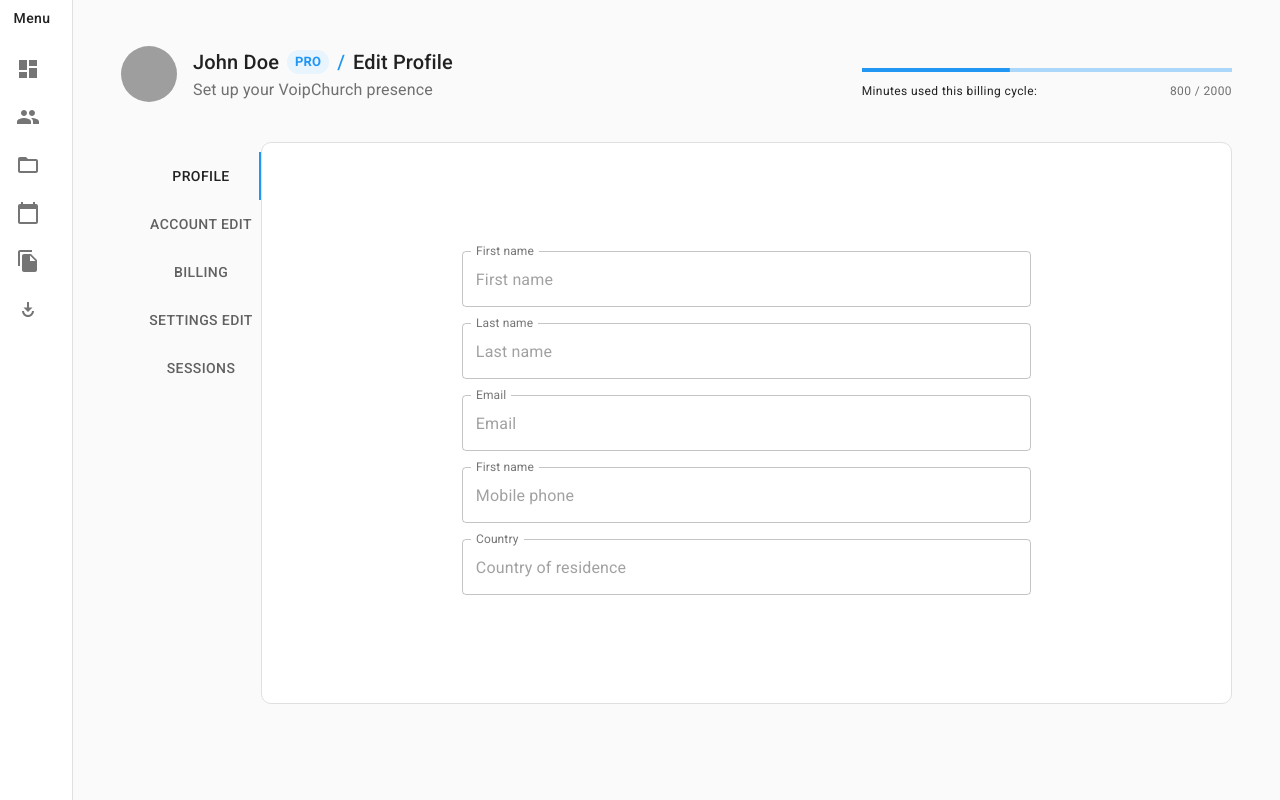
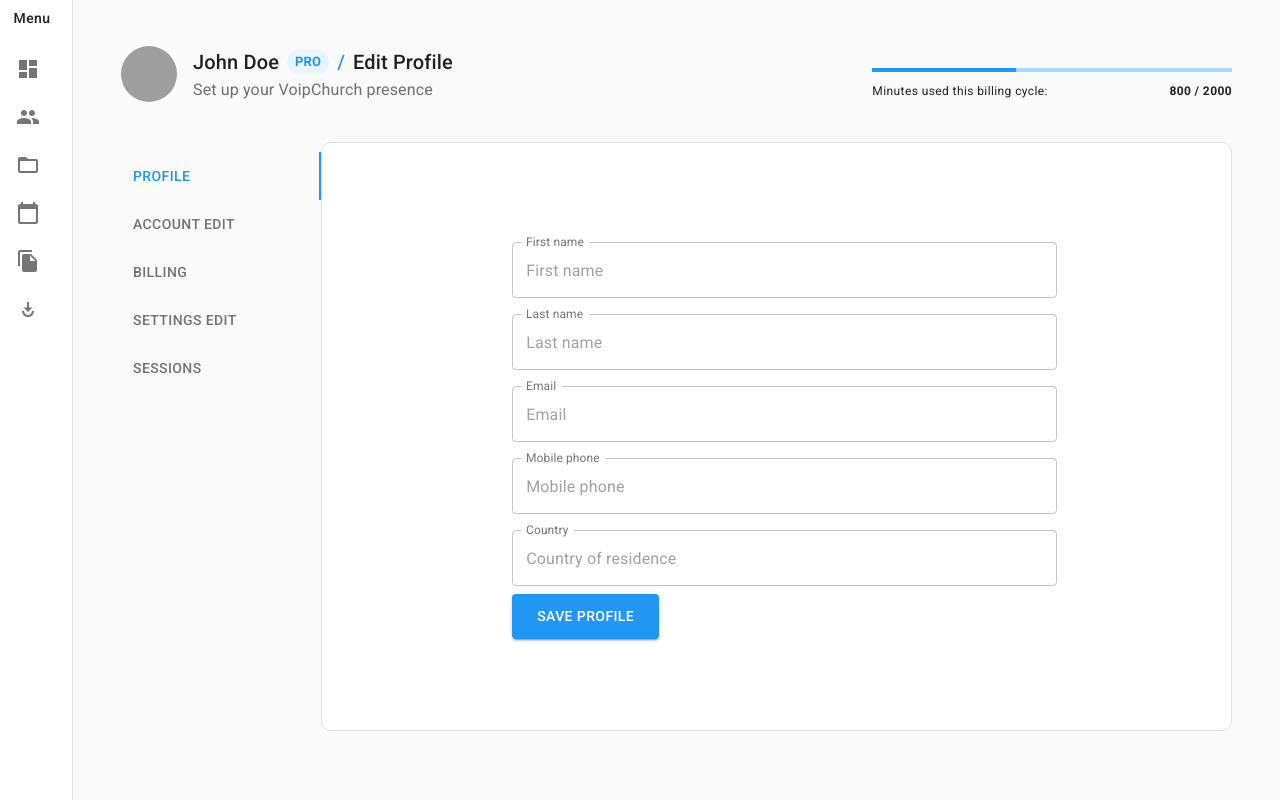
Before and after one commit to jjcreator/testpage, a React (Create React App) app: page / in a window 1280 px wide. Built offline with nearby package versions, Linux system fonts and the light colour scheme; grey boxes are pictures that could not be loaded.

Commit message:
style fixes, removed typography from tabPanel

```diff
--- a/src/Form.js
+++ b/src/Form.js
@@ -11,10 +11,15 @@ const useStyles = makeStyles({
       flexDirection: "column",
       width: "100%",
       justifyContent: "center",
-      alignItems: "center",
-      padding: "100px 200px"
+      alignItems: "flex-start",
+      padding: "10% 20%",
+      position: "relative"
+    },
+    submit: {
+        marginLeft: "8px",
+        padding: "10px 25px"
     }
-  });
+});
 
 
 function Form() {
@@ -59,11 +64,11 @@ function Form() {
         />
         <TextField
             id="outlined-full-width"
-            label="First name"
+            label="Mobile phone"
             style={{margin: 8}}
             placeholder="Mobile phone"
             fullWidth
-            margin="Mobile phone number"
+            margin="normal"
             InputLabelProps={{
                 shrink: true,
             }}
@@ -75,12 +80,13 @@ function Form() {
             style={{margin: 8}}
             placeholder="Country of residence"
             fullWidth
-            margin="normal"
+
             InputLabelProps={{
                 shrink: true,
             }}
             variant="outlined"
         />
+        <Button color="secondary" type="submit" variant="contained" className={classes.submit}>SAVE PROFILE</Button>
 
     </form>
   );
--- a/src/LinearProgressWithLabel.js
+++ b/src/LinearProgressWithLabel.js
@@ -9,6 +9,10 @@ const useStyles = makeStyles({
     root: {
       width: '100%',
     },
+    minuteCount: {
+        fontWeight: "700",
+        color: "#202020"
+    }
   });
 
 export default function LinearProgressWithLabel(props) {
@@ -23,7 +27,7 @@ export default function LinearProgressWithLabel(props) {
             <Typography variant="caption">Minutes used this billing cycle:</Typography>
         </Grid>
         <Grid item>
-            <Typography variant="caption" color="primary">{`${Math.round(
+            <Typography className={classes.minuteCount} variant="caption" color="primary">{`${Math.round(
             props.value,
             )* 20}`} / 2000
             </Typography>
--- a/src/MainContent.js
+++ b/src/MainContent.js
@@ -22,9 +22,9 @@ function MainContent() {
   return (
       <Container className={classes.mainContainer}>
         <Grid container direction='column' spacing={5}>
-            <Grid item container direction="row" justify="space-between">
+            <Grid item container direction="row" justify="space-between" spacing={2}>
                 <Grid item container xl={6} lg={6} sm={12}>
-                    <Grid item container direction="row" spacing={2}>
+                    <Grid item container direction="row" spacing={2} xs={10}>
                         <Grid item>
                             <Avatar className={classes.avatar} alt="A guy" src={image}/>
                         </Grid>
--- a/src/VerticalTabs.js
+++ b/src/VerticalTabs.js
@@ -3,8 +3,7 @@ import Form from "./Form.js"
 import PropTypes from 'prop-types';
 import { makeStyles } from '@material-ui/core/styles';
 import Tabs from '@material-ui/core/Tabs';
-import { Tab, Box, Grid, Container } from '@material-ui/core';
-import Typography from '@material-ui/core/Typography';
+import { Tab, Box, Container } from '@material-ui/core';
 
 function TabPanel(props) {
   const { children, value, index, ...other } = props;
@@ -18,9 +17,7 @@ function TabPanel(props) {
       {...other}
     >
       {value === index && (
-        <Box>
-          <Typography>{children}</Typography>
-        </Box>
+          <Box>{children}</Box>
       )}
     </div>
   );
@@ -39,7 +36,7 @@ function a11yProps(index) {
   };
 }
 
-const useStyles = makeStyles((theme) => ({
+const useStyles = makeStyles({
   root: {
     flexGrow: 1,
     display: 'flex',
@@ -50,7 +47,13 @@ const useStyles = makeStyles((theme) => ({
       width: "100%"
   },
   tabs: {
-    paddingTop: "10px"
+    paddingTop: "10px",
+    minWidth: "200px"
+  },
+  tabLabel: {
+    display: "flex",
+    justifyContent: "flex-start",
+    flexDirection: "row"
   },
   container: {
     width: "100%",
@@ -59,8 +62,11 @@ const useStyles = makeStyles((theme) => ({
     justifyContent: "center",
     alignItems: "center",
     padding: "0px"
+  },
+  textColor: {
+    color: "green"
   }
-}));
+});
 
 export default function VerticalTabs() {
   const classes = useStyles();
@@ -79,14 +85,15 @@ export default function VerticalTabs() {
         onChange={handleChange}
         aria-label="Vertical tabs example"
         className={classes.tabs}
+        textColor="secondary"
       >
-        <Tab label="PROFILE" {...a11yProps(0)} />
-        <Tab label="ACCOUNT EDIT" {...a11yProps(1)} />
-        <Tab label="BILLING" {...a11yProps(2)} />
-        <Tab label="SETTINGS EDIT" {...a11yProps(3)} />
-        <Tab label="SESSIONS" {...a11yProps(4)} />
+        <Tab color="primary" classes={{wrapper: classes.tabLabel}} label="PROFILE" {...a11yProps(0)} />
+        <Tab classes={{wrapper: classes.tabLabel}} label="ACCOUNT EDIT" {...a11yProps(1)} />
+        <Tab classes={{wrapper: classes.tabLabel}} label="BILLING" {...a11yProps(2)} />
+        <Tab classes={{wrapper: classes.tabLabel}} label="SETTINGS EDIT" {...a11yProps(3)} />
+        <Tab classes={{wrapper: classes.tabLabel}} label="SESSIONS" {...a11yProps(4)} />
       </Tabs>
-      <TabPanel classes={{root: classes.tabRoot}} className={classes.tab} value={value} index={0}>
+      <TabPanel className={classes.tab} value={value} index={0}>
       <Container className={classes.container}>
         <Form/>
       </Container>
```
